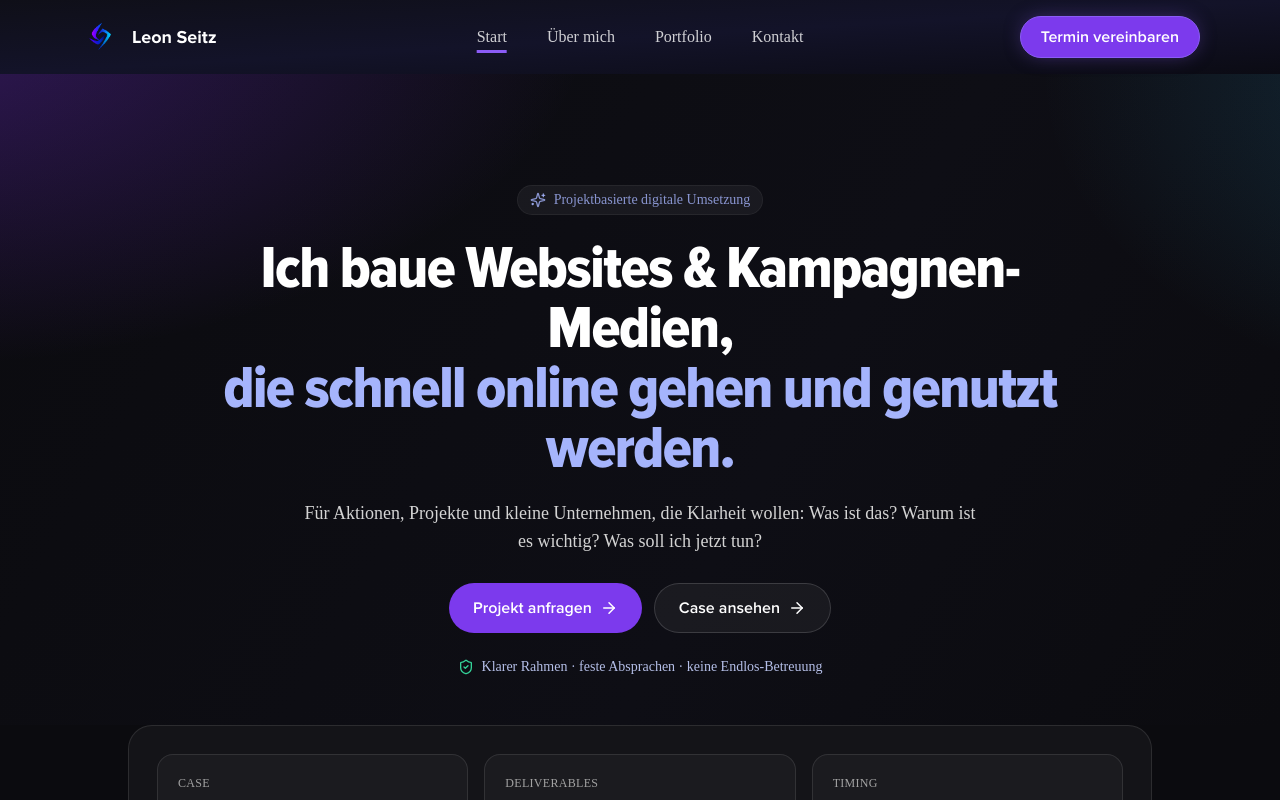
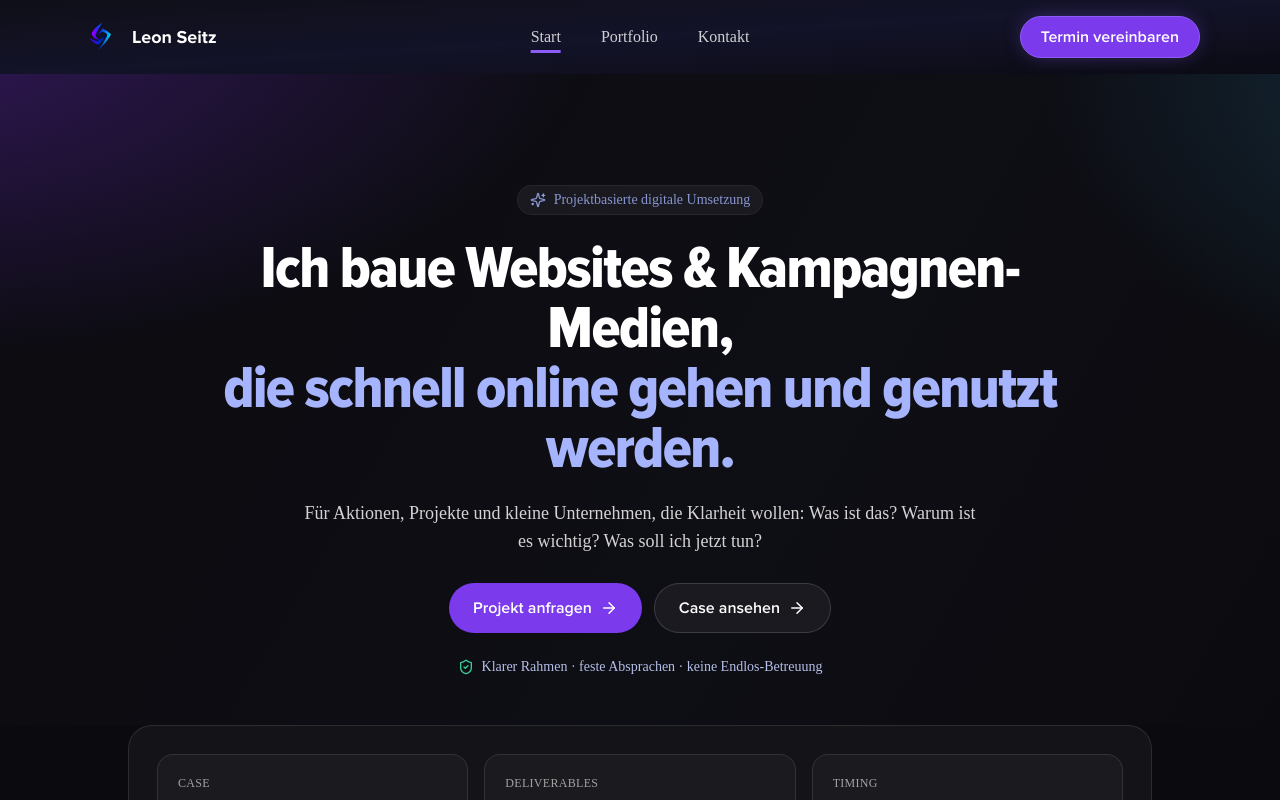
Before and after one commit to cyclebittt/pavewebyyyy, a Next.js app: page / in a window 1280 px wide. Shown: the top 800 px of the page. Built offline with nearby package versions, Linux system fonts and the light colour scheme; a web font is replaced by a local one.

Commit message:
Update Navbar.jsx

```diff
--- a/components/layout/Navbar.jsx
+++ b/components/layout/Navbar.jsx
@@ -8,11 +8,10 @@ import React, { useEffect, useRef, useState } from 'react';
 
 const links = [
   { href: '/', label: 'Start', key: '' },
-  { href: '/about', label: 'Über mich', key: 'about' },
   { href: '/portfolio', label: 'Portfolio', key: 'portfolio' },
-  // { href: '/blogs', label: 'Blog', key: 'blogs' },
   { href: '/contact', label: 'Kontakt', key: 'contact' },
 ];
+
 
 export default function Navbar() {
   const [openMobileMenu, setOpenMobileMenu] = useState(false);
```
